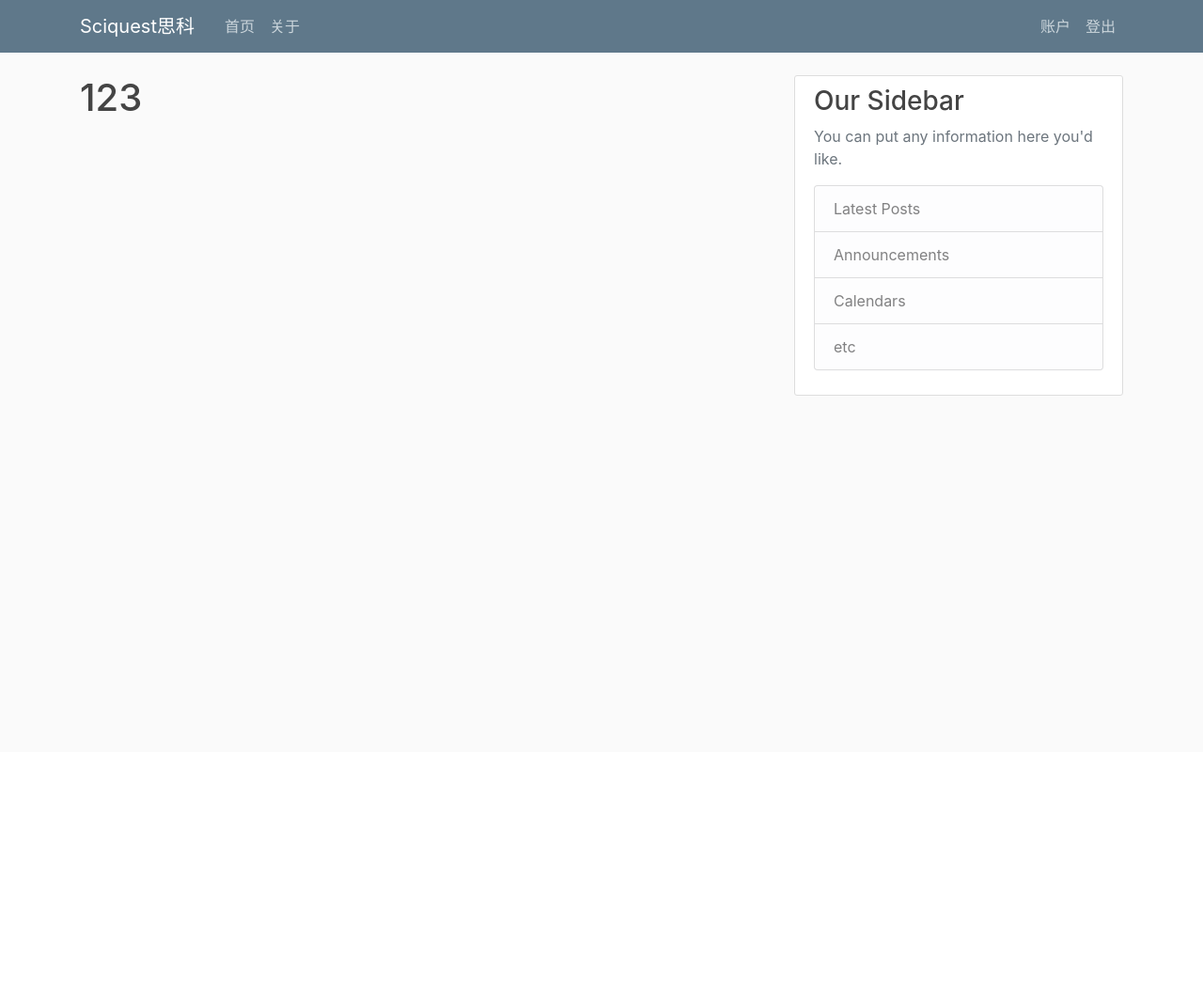
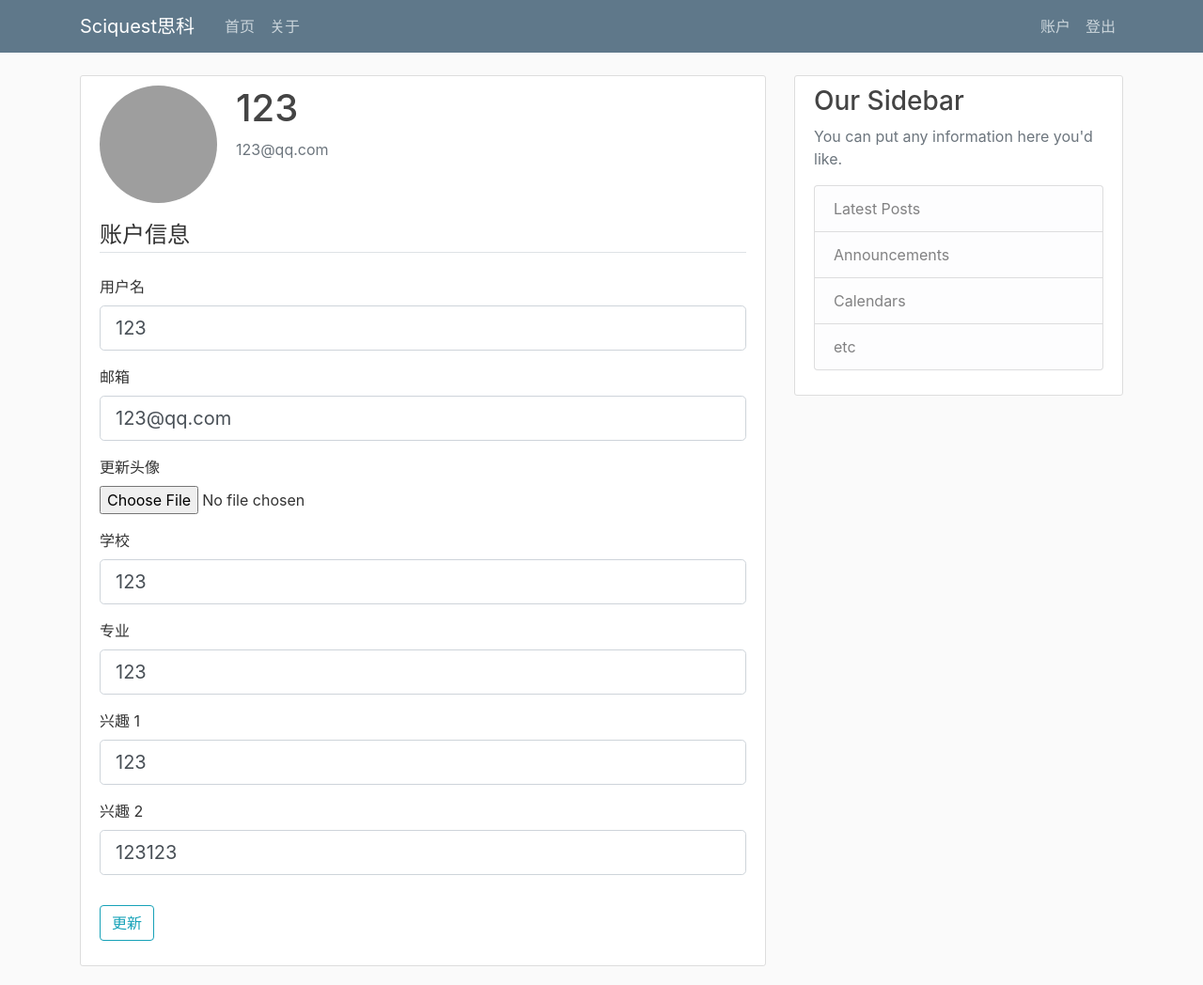
Before and after one commit to SciQuestDevelopment/demo, a Flask app: page /account in a window 1280 px wide. Shown: the whole page at 94% size. Before the commit the page ends 421 px from the top, so only its background shows below. Run offline with Flask 2, Linux system fonts and the light colour scheme; a user stored in the database is signed in; some libraries are stand-ins or nearby versions; grey boxes are pictures that could not be loaded.

Commit message:
user update profile picture

```diff
--- a/app/forms.py
+++ b/app/forms.py
@@ -1,4 +1,6 @@
 from flask_wtf import FlaskForm
+from flask_wtf.file import FileField, FileAllowed
+from flask_login import current_user
 from wtforms import StringField, PasswordField, SubmitField, BooleanField
 from wtforms.validators import DataRequired, Length, Email, EqualTo, ValidationError
 from app.models import User
@@ -24,12 +26,12 @@ class RegistrationForm(FlaskForm):
     def validate_username(self, username):
         user = User.query.filter_by(username=username.data).first()
         if user:
-            raise ValidationError('That username is taken. Please choose a different one.')
+            raise ValidationError('用户名已存在')
 
     def validate_email(self, email):
         user = User.query.filter_by(email=email.data).first()
         if user:
-            raise ValidationError('That email is taken. Please choose a different one.')
+            raise ValidationError('邮箱地址已存在，请更换邮箱')
 
 class LoginForm(FlaskForm):
     email = StringField('邮箱',
@@ -37,3 +39,31 @@ class LoginForm(FlaskForm):
     password = PasswordField('密码', validators=[DataRequired()])
     remember = BooleanField('记住我')
     submit = SubmitField('登陆')
+
+class UpdateAccountForm(FlaskForm):
+    username = StringField('用户名',
+                           validators=[DataRequired(), Length(min=2, max=20)])
+    email = StringField('邮箱',
+                        validators=[DataRequired(), Email()])
+    picture = FileField('更新头像', validators=[FileAllowed(['jpg', 'png'])])
+    university = StringField('学校',
+                             validators=[DataRequired(), Length(min=2, max=20)])
+    major = StringField('专业',
+                        validators=[DataRequired(), Length(min=2, max=20)])
+    interest1 = StringField('兴趣 1',
+                            validators=[DataRequired(), Length(min=2, max=20)])
+    interest2 = StringField('兴趣 2',
+                            validators=[Length(min=2, max=20)])
+    submit = SubmitField('更新')
+
+    def validate_username(self, username):
+        if username.data != current_user.username:
+            user = User.query.filter_by(username=username.data).first()
+            if user:
+                raise ValidationError('用户名已存在，请更换用户名')
+
+    def validate_email(self, email):
+        if email.data != current_user.email:
+            user = User.query.filter_by(email=email.data).first()
+            if user:
+                raise ValidationError('邮箱已存在，请更换邮箱')
--- a/app/routes.py
+++ b/app/routes.py
@@ -1,10 +1,11 @@
 from flask import render_template, url_for, flash, redirect, request
 from app import app, db, bcrypt
-from app.forms import RegistrationForm, LoginForm
+from app.forms import RegistrationForm, LoginForm,UpdateAccountForm
 from app.models import User, Post
+from PIL import Image
 from flask_login import login_user, current_user, logout_user, login_required
-
-
+import os
+import secrets
 posts = [
     {
         'author': 'Corey Schafer',
@@ -61,9 +62,10 @@ def login():
         if user and bcrypt.check_password_hash(user.password, form.password.data):
             login_user(user, remember=form.remember.data)
             next_page = request.args.get('next')
+            flash('登陆成功', 'success')
             return redirect(next_page) if next_page else redirect(url_for('home'))
         else:
-            flash('Login Unsuccessful. Please check email and password', 'danger')
+            flash('登陆失败，请检查你的用户名和密码', 'danger')
     return render_template('login.html', title='Login', form=form)
 
 
@@ -73,7 +75,44 @@ def logout():
     return redirect(url_for('home'))
 
 
-@app.route("/account")
+def save_picture(form_picture):
+    random_hex = secrets.token_hex(8)
+    _, f_ext = os.path.splitext(form_picture.filename)
+    picture_fn = random_hex + f_ext
+    picture_path = os.path.join(app.root_path, 'static/profile_pics', picture_fn)
+
+    output_size = (125, 125)
+    i = Image.open(form_picture)
+    i.thumbnail(output_size)
+    i.save(picture_path)
+
+    return picture_fn
+
+
+@app.route("/account", methods=['GET', 'POST'])
 @login_required
 def account():
-    return render_template('account.html', title='Account')
+    form = UpdateAccountForm()
+    if form.validate_on_submit():
+        if form.picture.data:
+            picture_file = save_picture(form.picture.data)
+            current_user.image_file = picture_file
+        current_user.username = form.username.data
+        current_user.email = form.email.data
+        current_user.university = form.university.data
+        current_user.major = form.major.data
+        current_user.interest1 = form.interest1.data
+        current_user.interest2 = form.interest2.data
+        db.session.commit()
+        flash('账户更新成功！', 'success')
+        return redirect(url_for('account'))
+    elif request.method == 'GET':
+        form.username.data = current_user.username
+        form.email.data = current_user.email
+        form.university.data = current_user.university
+        form.major.data = current_user.major
+        form.interest1.data = current_user.interest1
+        form.interest2.data = current_user.interest2
+    image_file = url_for('static', filename='profile_pics/' + current_user.image_file)
+    return render_template('account.html', title='账户信息',
+                           image_file=image_file, form=form)
--- a/app/templates/account.html
+++ b/app/templates/account.html
@@ -1,4 +1,73 @@
 {% extends "layout.html" %}
 {% block content %}
-    <h1>{{ current_user.username }}</h1>
+    <div class="content-section">
+      <div class="media">
+        <img class="rounded-circle account-img" src="{{ image_file }}">
+        <div class="media-body">
+          <h2 class="account-heading">{{ current_user.username }}</h2>
+          <p class="text-secondary">{{ current_user.email }}</p>
+        </div>
+      </div>
+        <form method="POST" action="" enctype="multipart/form-data">
+            {{ form.hidden_tag() }}
+            <fieldset class="form-group">
+                <legend class="border-bottom mb-4">账户信息</legend>
+                <div class="form-group">
+                    {{ form.username.label(class="form-control-label") }}
+
+                    {% if form.username.errors %}
+                        {{ form.username(class="form-control form-control-lg is-invalid") }}
+                        <div class="invalid-feedback">
+                            {% for error in form.username.errors %}
+                                <span>{{ error }}</span>
+                            {% endfor %}
+                        </div>
+                    {% else %}
+                        {{ form.username(class="form-control form-control-lg") }}
+                    {% endif %}
+                </div>
+                <div class="form-group">
+                    {{ form.email.label(class="form-control-label") }}
+                    {% if form.email.errors %}
+                        {{ form.email(class="form-control form-control-lg is-invalid") }}
+                        <div class="invalid-feedback">
+                            {% for error in form.email.errors %}
+                                <span>{{ error }}</span>
+                            {% endfor %}
+                        </div>
+                    {% else %}
+                        {{ form.email(class="form-control form-control-lg") }}
+                    {% endif %}
+                </div>
+                <div class="form-group">
+                    {{ form.picture.label() }}
+                    {{ form.picture(class="form-control-file") }}
+                    {% if form.picture.errors %}
+                        {% for error in form.picture.errors %}
+                            <span class="text-danger">{{ error }}</span></br>
+                        {% endfor %}
+                    {% endif %}
+                </div>
+                <div class="form-group">
+                    {{ form.university.label(class="form-control-label") }}
+                    {{ form.university(class="form-control form-control-lg") }}
+                </div>
+                <div class="form-group">
+                    {{ form.major.label(class="form-control-label") }}
+                    {{ form.major(class="form-control form-control-lg") }}
+                </div>
+            <div class="form-group">
+                    {{ form.interest1.label(class="form-control-label") }}
+                    {{ form.interest1(class="form-control form-control-lg") }}
+                </div>
+            <div class="form-group">
+                    {{ form.interest2.label(class="form-control-label") }}
+                    {{ form.interest2(class="form-control form-control-lg") }}
+                </div>
+            </fieldset>
+            <div class="form-group">
+                {{ form.submit(class="btn btn-outline-info") }}
+            </div>
+        </form>
+    </div>
 {% endblock content %}
--- a/run.py
+++ b/run.py
@@ -1,4 +1,4 @@
 from app import app
 
 if __name__ == '__main__':
-    app.run(host='0.0.0.0', debug=True)
+    app.run(debug=True)
```
Also changed, not shown: app/site.db (deleted), requirements.txt (line endings or trailing spaces), routes.py (deleted), 1 other file.
